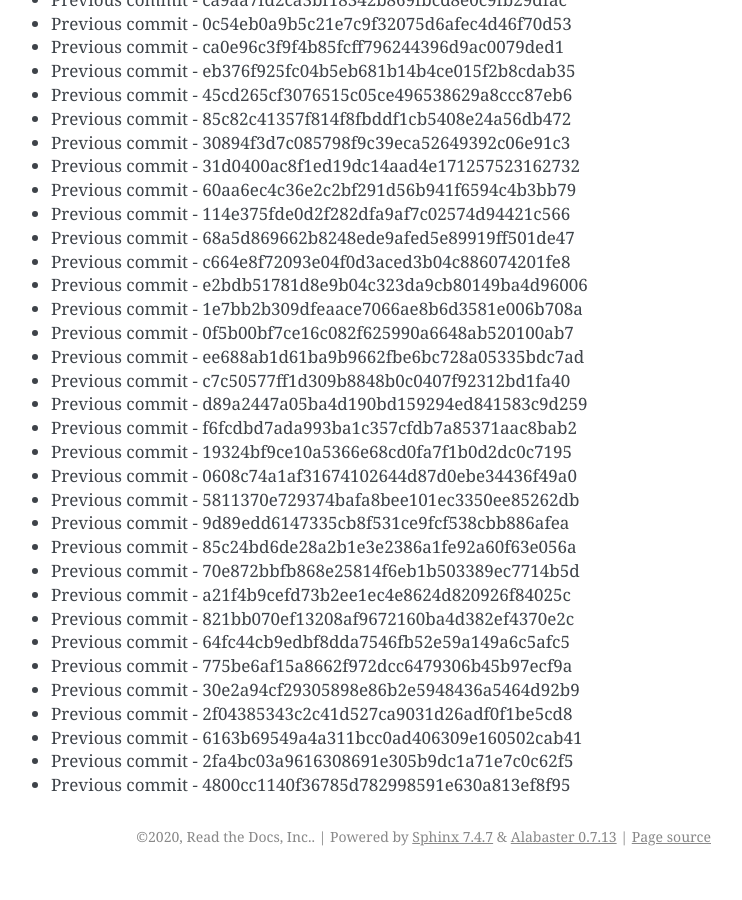
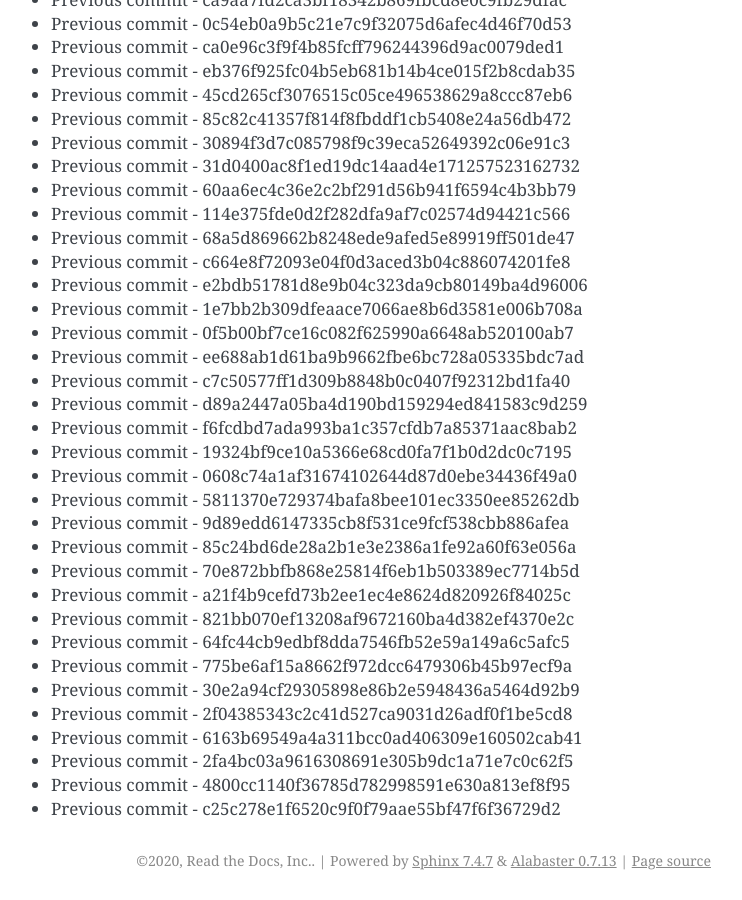
Before and after one commit to readthedocs/rtd-git-stresstest, a Sphinx documentation site: the page built from docs/updates.rst, in a window 1280 px wide and 900 px high, scrolled down 83207 px. Shown: the whole window, without its empty margins (399-1141 px from the left). Built offline with Sphinx 7.4.7, drawn with Linux system fonts in a browser that asks for light colours; before the commit the page ends 84083 px from its top, so only the background shows below that.

Commit message:
Generating commit from previous: c25c278e1f6520c9f0f79aae55bf47f6f36729d2

```diff
--- a/docs/updates.rst
+++ b/docs/updates.rst
@@ -3528,3 +3528,4 @@ It can be tested for any performance characteristics.
 * Previous commit - 6163b69549a4a311bcc0ad406309e160502cab41
 * Previous commit - 2fa4bc03a9616308691e305b9dc1a71e7c0c62f5
 * Previous commit - 4800cc1140f36785d782998591e630a813ef8f95
+* Previous commit - c25c278e1f6520c9f0f79aae55bf47f6f36729d2
```
